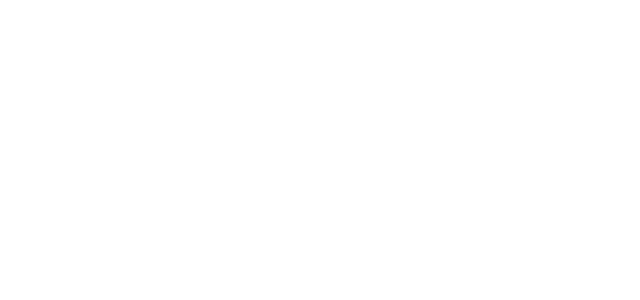
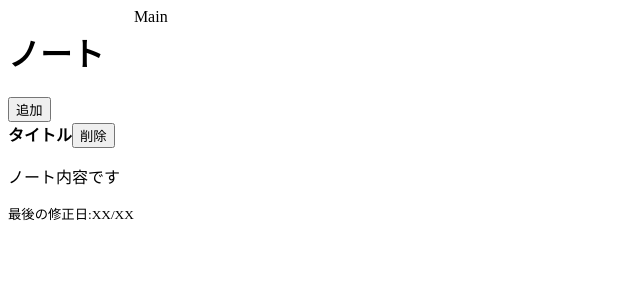
Before and after one commit to m-fujii0202/Note-App, a React (Vite) app: page / in a window 1280 px wide. Shown: the top 300 px of the page, without its empty margins (0-640 px from the left). Built offline with nearby package versions, Linux system fonts and the light colour scheme.

Commit message:
Sidebarコンポーネントを追加し、枠組みを作成しました

```diff
--- a/src/App.css
+++ b/src/App.css
@@ -1,41 +1,8 @@
-#root {
-  max-width: 1280px;
-  margin: 0 auto;
-  padding: 2rem;
-  text-align: center;
+.App{
+  width: 100%;
+  height: 100vh;
+  overflow: hidden;
+  font-size: 16px;
+  display: flex;
+
 }
-
-.logo {
-  height: 6em;
-  padding: 1.5em;
-  will-change: filter;
-}
-.logo:hover {
-  filter: drop-shadow(0 0 2em #646cffaa);
-}
-.logo.react:hover {
-  filter: drop-shadow(0 0 2em #61dafbaa);
-}
-
-@keyframes logo-spin {
-  from {
-    transform: rotate(0deg);
-  }
-  to {
-    transform: rotate(360deg);
-  }
-}
-
-@media (prefers-reduced-motion: no-preference) {
-  a:nth-of-type(2) .logo {
-    animation: logo-spin infinite 20s linear;
-  }
-}
-
-.card {
-  padding: 2em;
-}
-
-.read-the-docs {
-  color: #888;
-}
--- a/src/App.tsx
+++ b/src/App.tsx
@@ -1,11 +1,13 @@
 import { useState } from 'react'
-import reactLogo from './assets/react.svg'
 import './App.css'
+import Sidebar from './components/Sidebar'
+import Main from './components/Main'
 
 function App() {
-
   return (
     <div className="App">
+      <Sidebar />
+      <Main />
 
     </div>
   )
--- /dev/null
+++ b/src/components/Main.tsx
@@ -0,0 +1,9 @@
+import React from 'react'
+
+const Main = () => {
+  return (
+    <div>Main</div>
+  )
+}
+
+export default Main
--- /dev/null
+++ b/src/components/Sidebar.tsx
@@ -0,0 +1,25 @@
+import React from 'react'
+
+const Sidebar = () => {
+  return (
+    <div className='app-sidebar'>
+        <div className='app-sidebar-header'>
+         <h1>ノート</h1>
+         <button>追加</button>
+        </div>
+        <div className='app-sidebar-notes'>
+            <div className='app-sidebar-note'>
+                <div className='app-sidebar-title'>
+                    <strong>タイトル</strong>
+                    <button>削除</button>
+                </div>
+                <p>ノート内容です</p>
+                <small>最後の修正日:XX/XX</small>
+            </div>
+        </div>
+
+    </div>
+  )
+}
+
+export default Sidebar;
--- a/src/index.css
+++ b/src/index.css
@@ -1,4 +1,4 @@
-:root {
+/* :root {
   font-family: Inter, Avenir, Helvetica, Arial, sans-serif;
   font-size: 16px;
   line-height: 24px;
@@ -67,4 +67,4 @@ button:focus-visible {
   button {
     background-color: #f9f9f9;
   }
-}
+} */
```
